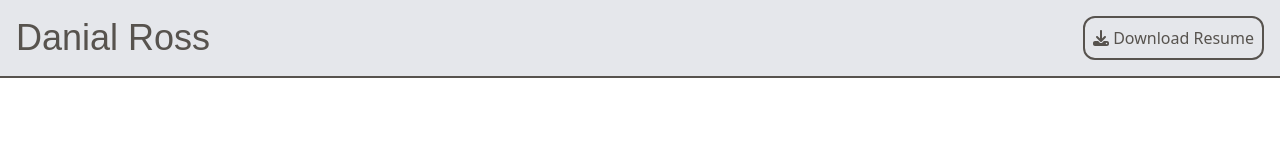
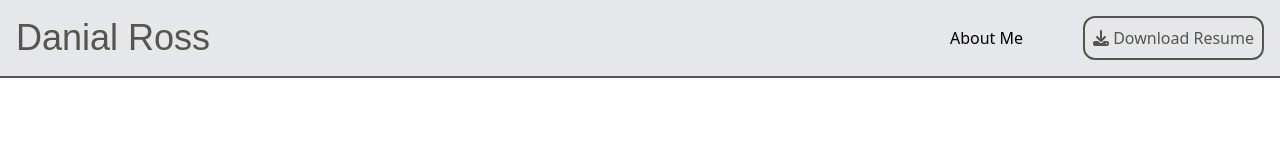
Before and after one commit to danialross/Portfolio, a React (Create React App) app in the folder frontend/: page / in a window 1280 px wide. Shown: the top 160 px of the page. Built offline with nearby package versions, Linux system fonts and the light colour scheme.

Commit message:
styling
fix avatar padding on top and navbar when in sm

```diff
--- a/frontend/src/components/Greetings.js
+++ b/frontend/src/components/Greetings.js
@@ -4,7 +4,7 @@ import { faLinkedinIn, faGithub } from "@fortawesome/free-brands-svg-icons";
 
 function Greetings() {
   return (
-    <div className="bg-white flex flex-col-reverse items-center justify-center  md:flex-row font-racing text-darkTone max-w-screen-xl mx-auto pt-44 pb-24 md:gap-16">
+    <div className="bg-white flex flex-col-reverse items-center justify-center  md:flex-row font-racing text-darkTone max-w-screen-xl mx-auto pt-32 md:pt-44 md:pb-24 md:gap-16">
       <div className="flex flex-col justify-center items-center md:items-start p-8 gap-0 md:gap-2 text-nowrap">
         <div className="text-3xl md:text-5xl">Hello, World!</div>
         <div className="text-2xl md:text-3xl text-midTone">
--- a/frontend/src/components/Navbar.js
+++ b/frontend/src/components/Navbar.js
@@ -48,8 +48,10 @@ function Navbar({ children }) {
             } w-full md:block md:w-auto`}
             id="navbar-solid-bg"
           >
-            <ul className="flex flex-col items-center font-medium mt-4 rounded-lg bg-lightTone md:space-x-8 rtl:space-x-reverse md:flex-row md:mt-0 md:border-0">
-              <li>
+            <ul className="font-medium mt-4 rounded-lg bg-lightTone md:space-x-8 rtl:space-x-reverse md:flex-row md:mt-0 md:border-0">
+              <li className="flex flex-col items-center md:flex-row gap-5">
+                <button className="px-10">About Me</button>
+
                 <button className="text-darkTone border-2 border-darkTone p-2 rounded-xl  hover:text-hoverDarkTone hover:border-hoverDarkTone">
                   <FontAwesomeIcon icon={faDownload} /> Download Resume
                 </button>
```
